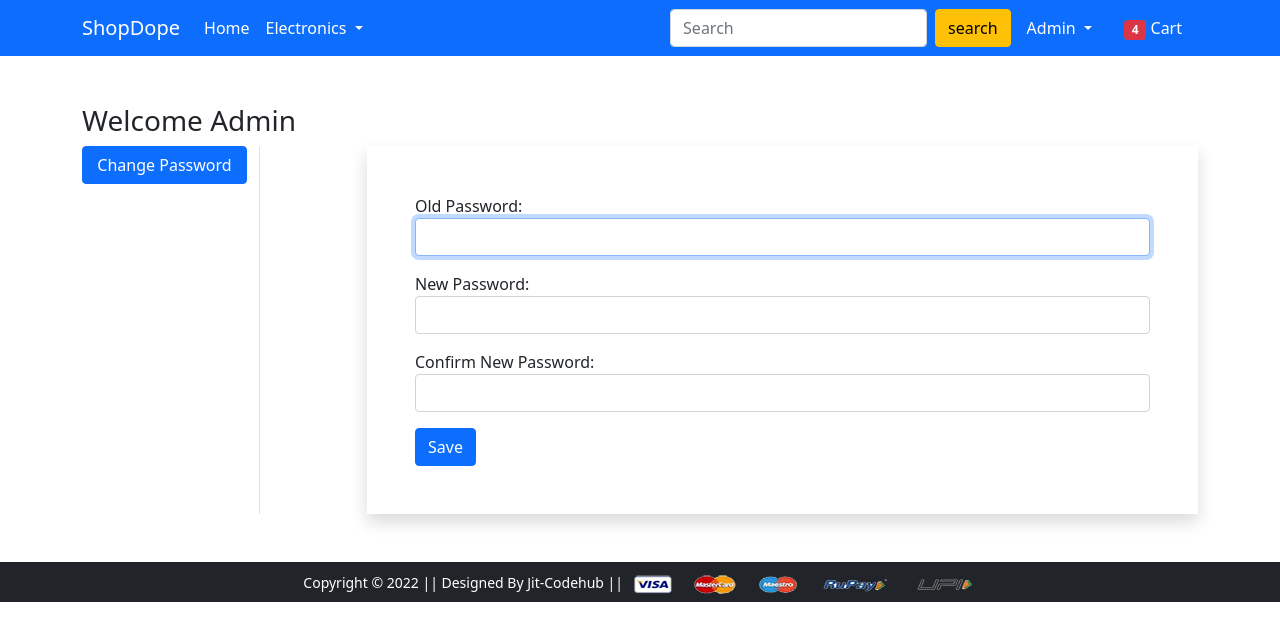
After one commit to Jit-Codehub/shopDope, a Django app: page /passwordchange/ in a window 1280 px wide. The commit adds this page. Shown: the top 641 px of the page. Run offline with Django 4.2, Linux system fonts and the light colour scheme; a user stored in the database is signed in; some libraries are stand-ins or nearby versions.

Commit message:
password change functionality added

```diff
--- a/app/forms.py
+++ b/app/forms.py
@@ -1,8 +1,9 @@
 import imp
 from django import forms
-from django.contrib.auth.forms import UserCreationForm, AuthenticationForm, UsernameField
+from django.contrib.auth.forms import UserCreationForm, AuthenticationForm, UsernameField, PasswordChangeForm
 from django.contrib.auth.models import User
 from django.utils.translation import gettext, gettext_lazy as _
+from django.contrib.auth import password_validation
 
 class CustomerRegistrationForm(UserCreationForm):
     password1 = forms.CharField(label='Password', widget=forms.PasswordInput(attrs={'class':'form-control'}))
@@ -17,4 +18,12 @@ class CustomerRegistrationForm(UserCreationForm):
 
 class LoginForm(AuthenticationForm):
     username = UsernameField(widget=forms.TextInput(attrs={'autofocus':True, 'class':'form-control'}))
+
     password = forms.CharField(label=_("Password"), strip=False, widget=forms.PasswordInput(attrs={'autocomplete':'current-password', 'class': 'form-control'}))
+
+class MyPasswordChangeForm(PasswordChangeForm):
+    old_password = forms.CharField(label=_("Old Password"), strip=False, widget=forms.PasswordInput(attrs={'autocomplete':'current-password', 'autofocus':True, 'class': 'form-control'}))
+
+    new_password1 = forms.CharField(label=_("New Password"), strip=False, widget=forms.PasswordInput(attrs={'autocomplete':'new-password', 'class': 'form-control'}), help_text=password_validation.password_validators_help_text_html())
+
+    new_password2 = forms.CharField(label=_("Confirm New Password"), strip=False, widget=forms.PasswordInput(attrs={'autocomplete':'new-password', 'class': 'form-control'}))
--- a/app/templates/app/base.html
+++ b/app/templates/app/base.html
@@ -57,7 +57,7 @@
               <ul class="dropdown-menu" aria-labelledby="profileDropdown">
                 <li><a class="dropdown-item" href="{% url 'profile' %}">Profile</a></li>
                 <li><a class="dropdown-item" href="{% url 'orders' %}">Orders</a></li>
-                <li><a class="dropdown-item" href="{% url 'changepassword' %}">Change Password</a></li>
+                <li><a class="dropdown-item" href="{% url 'passwordchange' %}">Change Password</a></li>
                 <li><a class="dropdown-item" href="{% url 'logout' %}">Logout</a></li>
               </ul>
             </li>
--- a/app/templates/app/login.html
+++ b/app/templates/app/login.html
@@ -14,7 +14,7 @@
      {{fm.label_tag}} {{fm}} <small class="text-danger">{{fm.errors|striptags}}</small>
    </div>
    {% endfor %}
-   <small><a href="{% url 'changepassword' %}">Forgot Password ?</a><br></small>
+   <small><a href="{% url 'passwordchange' %}">Forgot Password ?</a><br></small>
    <input type="submit" value="Login" class="btn btn-primary">
    <br>
 
--- /dev/null
+++ b/app/templates/app/passwordchange.html
@@ -0,0 +1,37 @@
+{% extends 'app/base.html' %}
+{% load static %}
+{% block title %}Buy Now{% endblock title %}
+{% block main-content %}
+<div class="container my-5">
+ <div class="row">
+ <h3>Welcome {{request.user|title}}</h3>
+  <div class="col-sm-2 border-end">
+   <ul class="list-unstyled">
+    <li class="d-grid"><a href="{% url 'profile' %}" class="btn btn-primary">Change Password</a></li>
+   </ul>
+  </div>
+  <div class="col-sm-9 offset-sm-1">
+    <form action="" method="post" novalidate class="shadow p-5">
+        {% csrf_token %}
+        {% for fm in form %}
+       <div class="form-group mb-3">
+         {{fm.label_tag}} {{fm}} <small class="text-danger">{{fm.errors|striptags}}</small>
+       </div>
+       {% endfor %}
+
+       <input type="submit" value="Save" class="btn btn-primary">
+       <br>
+
+
+
+        {% if form.non_field_errors %}
+         {% for error in form.non_field_errors %}
+         <p class="alert alert-danger my-3">{{error}}</p>
+         {% endfor %}
+        {% endif %}
+
+       </form>
+  </div>
+ </div>
+</div>
+{% endblock main-content %}
--- a/app/templates/app/profile.html
+++ b/app/templates/app/profile.html
@@ -4,7 +4,7 @@
 {% block main-content %}
 <div class="container my-5">
  <div class="row">
-  <h3>Welcome Sonam</h3>
+  <h3>Welcome {{request.user|title}}</h3>
   <div class="col-sm-2 border-end">
    <ul class="list-unstyled">
     <li class="d-grid"><a href="{% url 'profile' %}" class="btn btn-primary">Profile</a></li>
--- a/app/urls.py
+++ b/app/urls.py
@@ -1,7 +1,7 @@
 from django.urls import path
 from app import views
 from django.contrib.auth import views as auth_views
-from .forms import LoginForm
+from .forms import LoginForm, MyPasswordChangeForm
 urlpatterns = [
     path('', views.ProductView.as_view(), name='home'),
     path('product-detail/<int:pk>/', views.ProductDetailView.as_view(), name='product-detail'),
@@ -10,7 +10,6 @@ urlpatterns = [
     path('profile/', views.profile, name='profile'),
     path('address/', views.address, name='address'),
     path('orders/', views.orders, name='orders'),
-    path('changepassword/', views.change_password, name='changepassword'),
     path('mobile/', views.mobile, name='mobile'),
     path('mobile/<data>/', views.mobile, name="mobiledata"),
     path('checkout/', views.checkout, name='checkout'),
@@ -19,4 +18,8 @@ urlpatterns = [
     path('accounts/login/', auth_views.LoginView.as_view(template_name='app/login.html', authentication_form=LoginForm), name='login'),
     path("logout/", auth_views.LogoutView.as_view(next_page='login'), name="logout"),
 
+    path('passwordchange/', auth_views.PasswordChangeView.as_view(template_name="app/passwordchange.html", form_class=MyPasswordChangeForm, success_url='/passwordchangedone/'), name='passwordchange'),
+
+    path('passwordchangedone/', auth_views.PasswordChangeDoneView.as_view(template_name="app/passwordchangedone.html"), name='passwordchangedone'),
+
 ]
--- a/app/views.py
+++ b/app/views.py
@@ -35,9 +35,6 @@ def address(request):
 def orders(request):
  return render(request, 'app/orders.html')
 
-def change_password(request):
- return render(request, 'app/changepassword.html')
-
 def mobile(request, data=None):
     if data == None:
         mobiles = Product.objects.filter(category="M")
```
Also changed, not shown: app/templates/app/passwordchangedone.html (added, +12 -0 lines), db.sqlite3.
